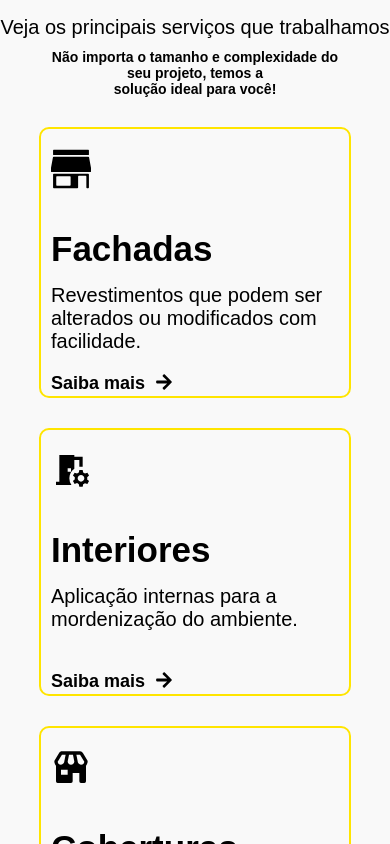
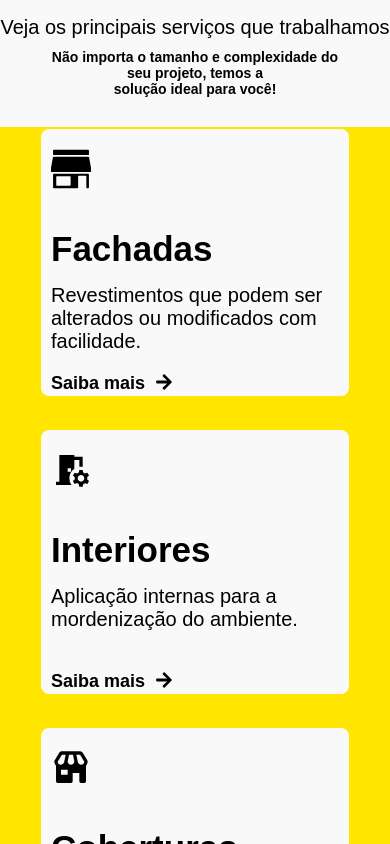
Before and after one commit to wesley278/Meta3, a React (Create React App) app: page / in a window 390 px wide. Shown: the part 2080-2924 px from the top of the page. Built offline with nearby package versions, Linux system fonts and the light colour scheme.

Commit message:
alterando largura dos components

```diff
--- a/src/Components/Home/PorqueEscolher/Escolha.module.css
+++ b/src/Components/Home/PorqueEscolher/Escolha.module.css
@@ -166,7 +166,6 @@
   }
   .vantagens {
     display: block;
-    background: #ffe500;
     margin-top: -140px;
   }
   .vantagensEsquerdas {
--- a/src/Components/Home/Servicos/Servicos.module.css
+++ b/src/Components/Home/Servicos/Servicos.module.css
@@ -134,6 +134,8 @@ background-color: #f9f9f9;
 @media only screen and (max-width: 430px) and (min-width: 360px){
     .BoxMainServicos{
         width: 100%;
+        height: 1400px;
+
     }
     .BoxTextoServicos h1{
         width: 50%;
@@ -153,7 +155,7 @@ background-color: #f9f9f9;
     .BoxAllQuadrados{
         width: 100%;
         display: block;
-        height: auto;
+        height: auto;background-color: #ffe500;
 
     }
     .BoxAllQuadrados .BoxQuadrado{
--- a/src/Components/Home/SlideFotos/Slides.module.css
+++ b/src/Components/Home/SlideFotos/Slides.module.css
@@ -71,6 +71,7 @@
     margin-top: 197vh;
     width: 98%;
     height: 56vh;
+    margin-top: 0px;
 
   }
   .MainSlide .slideItem{
```
